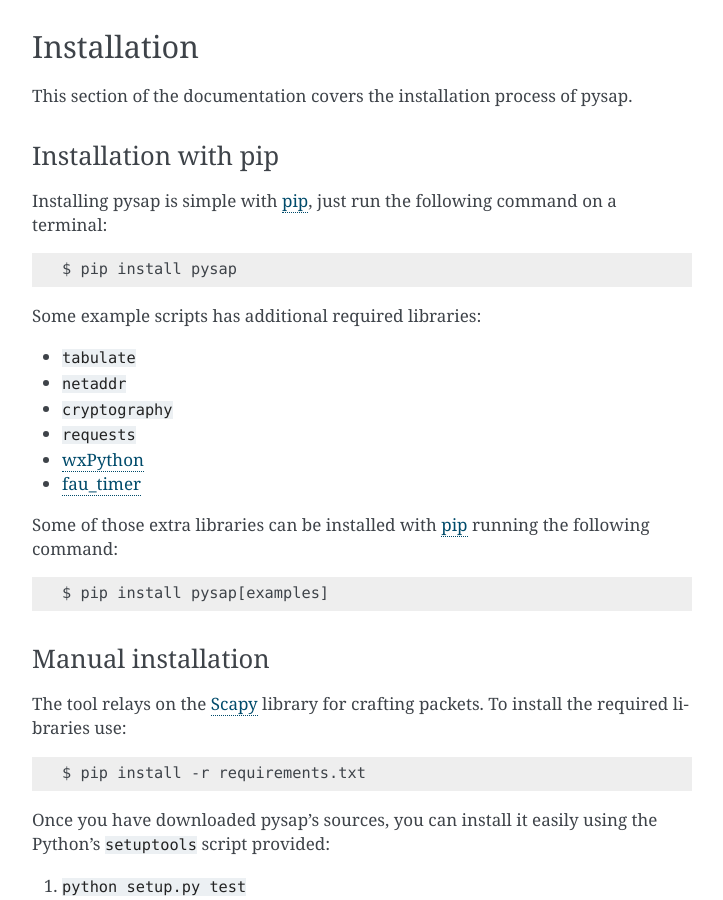
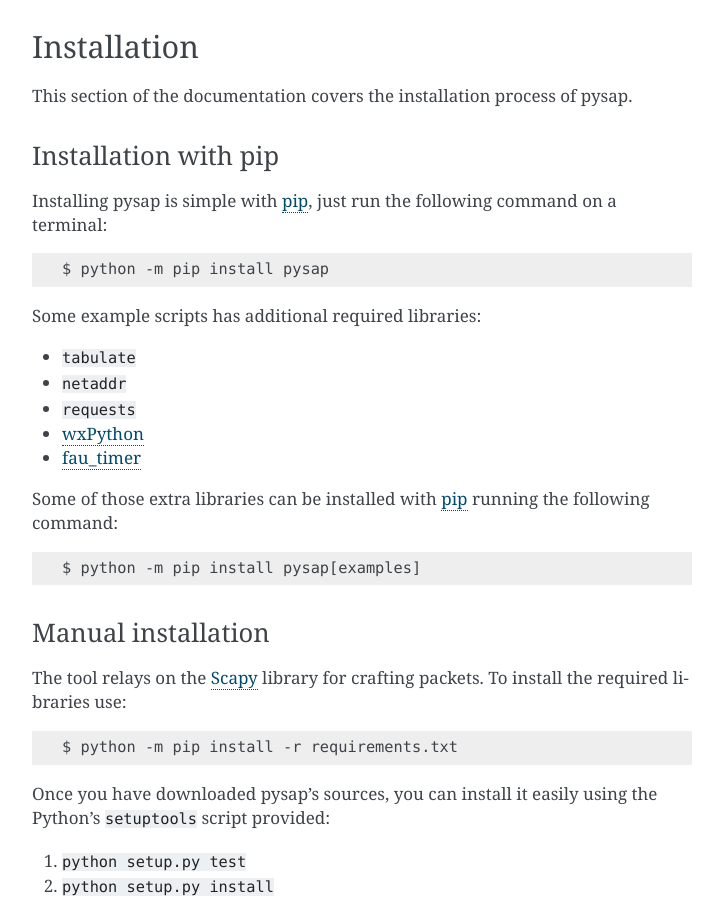
Before and after one commit to OWASP/pysap, a Sphinx documentation site: the page built from docs/user/index.rst, in a window 1280 px wide and 900 px high, scrolled down 712 px. Shown: the whole window, without its empty margins (388-1111 px from the left). Built offline with Sphinx 7.4.7, drawn with Linux system fonts in a browser that asks for light colours; pages that are not in the unit, such as notebooks, are missing from menus.

Commit message:
Setup: Using 'python -m pip'

```diff
--- a/docs/dev/index.rst
+++ b/docs/dev/index.rst
@@ -33,7 +33,7 @@
 
 Python packages can be installed using ::
 
-    $ pip install pysap[docs]
+    $ python -m pip install pysap[docs]
 
 
 Notebooks
--- a/docs/user/index.rst
+++ b/docs/user/index.rst
@@ -52,13 +52,12 @@
 Installing pysap is simple with `pip <https://pip.pypa.io/>`_, just run the
 following command on a terminal::
 
-    $ pip install pysap
+    $ python -m pip install pysap
 
 Some example scripts has additional required libraries:
 
 - ``tabulate``
 - ``netaddr``
-- ``cryptography``
 - ``requests``
 - `wxPython <https://www.wxpython.org/>`_
 - `fau_timer <https://github.com/seecurity/mona-timing-lib>`_
@@ -66,7 +65,7 @@
 Some of those extra libraries can be installed with `pip`_ running the following
 command::
 
-    $ pip install pysap[examples]
+    $ python -m pip install pysap[examples]
 
 
 Manual installation
@@ -75,7 +74,7 @@
 The tool relays on the `Scapy <https://scapy.net/>`_ library for crafting
 packets. To install the required libraries use::
 
-    $ pip install -r requirements.txt
+    $ python -m pip install -r requirements.txt
 
 Once you have downloaded pysap's sources, you can install it easily using
 the Python's ``setuptools`` script provided:
```
Also changed, not shown: README.md (+1 -1 lines).
